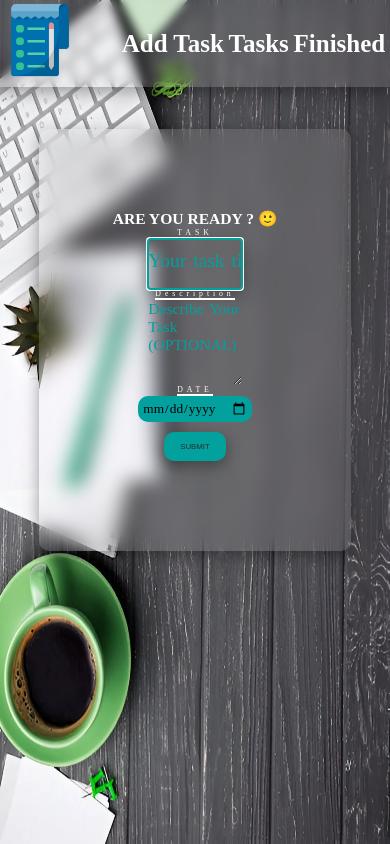
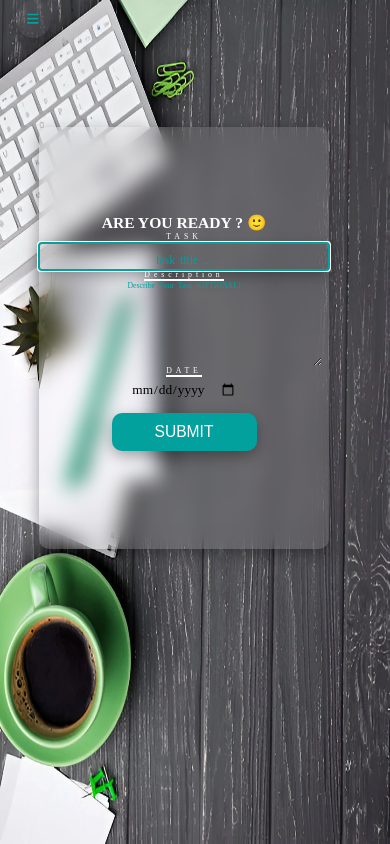
Before and after one commit to SorenaSalehi/TO-DO-Advance, a React (Vite) app: page /form in a window 390 px wide. Built offline with nearby package versions, Linux system fonts and the light colour scheme; a web font is replaced by a local one.

Commit message:
finished build

```diff
--- a/package.json
+++ b/package.json
@@ -10,6 +10,11 @@
     "preview": "vite preview"
   },
   "dependencies": {
+    "@fortawesome/fontawesome-svg-core": "^6.6.0",
+    "@fortawesome/free-brands-svg-icons": "^6.6.0",
+    "@fortawesome/free-regular-svg-icons": "^6.6.0",
+    "@fortawesome/free-solid-svg-icons": "^6.6.0",
+    "@fortawesome/react-fontawesome": "^0.2.2",
     "react": "^18.3.1",
     "react-dom": "^18.3.1",
     "react-router-dom": "^6.26.2"
--- a/src/component/AppNav/AppNav.jsx
+++ b/src/component/AppNav/AppNav.jsx
@@ -1,22 +1,29 @@
-import React from "react";
+import React, { useState } from "react";
 import { NavLink } from "react-router-dom";
+import { FontAwesomeIcon } from "@fortawesome/react-fontawesome";
+import { faBars } from "@fortawesome/free-solid-svg-icons";
+
 import styles from "./AppNav.module.css";
-import { useTodo } from "../../Context/TodoContext";
 
 export default function AppNav() {
+  const [isHidden, setIsHidden] = useState(true);
 
+  function handleSidebar() {
+    setIsHidden((hidden) => !hidden);
+  }
 
   return (
-    <nav className={styles.AppNav}>
+    <>
+      <button className={styles.sidebarBtn} onClick={handleSidebar}>
+        <FontAwesomeIcon className={styles.sidebar} icon={faBars} />
+      </button>
+      <nav className={isHidden ? styles.hidden : styles.AppNav}>
         <div className={styles.logo}>
           <NavLink to="/">
             <img loading="lazy" alt="todo-logo" src="/logo.webp"></img>
           </NavLink>
         </div>
         <ul>
-        {/* <li>
-          <NavLink to="/">Home</NavLink>
-        </li> */}
           <li>
             <NavLink to="/form">Add Task</NavLink>
           </li>
@@ -28,5 +35,6 @@ export default function AppNav() {
           </li>
         </ul>
       </nav>
+    </>
   );
 }
--- a/src/component/AppNav/AppNav.module.css
+++ b/src/component/AppNav/AppNav.module.css
@@ -1,7 +1,4 @@
 @import url("https://fonts.googleapis.com/css2?family=Edu+AU+VIC+WA+NT+Guides:wght@400..700&family=Sixtyfour+Convergence&display=swap");
-
-
-
 
 .AppNav a {
   text-decoration: none;
@@ -9,10 +6,10 @@
   font-size: 2.5rem;
   transition: all 0.8s;
 }
-.AppNav a:hover{
+.AppNav a:hover {
   font-size: 3rem;
 }
-.AppNav ul li a:active{
+.AppNav ul li a:active {
   color: var(--main-font-color);
 }
 
@@ -32,13 +29,12 @@
 }
 
 .logo {
-  width: 8rem;
+  width: 8dvw;
   text-align: center;
 }
 .logo img {
   width: 100%;
 }
-
 
 .AppNav ul {
   display: flex;
@@ -50,3 +46,43 @@
   display: flex;
   justify-content: space-between;
 }
+
+@media screen and (max-width: 450px) {
+  .AppNav {
+    position: absolute;
+    flex-direction: column;
+    justify-content: flex-start;
+    align-items: center;
+    width: 40%;
+    height: 100dvh;
+    left: 0;
+    transition: all 0.2s;
+    z-index: 4;
+  }
+  .hidden {
+    display: none;
+  }
+  .sidebarBtn {
+    position: absolute;
+    left: 4dvw;
+    border: none;
+    padding: 3dvw;
+    background-color: transparent;
+    box-shadow: rgba(0, 0, 0, 0.35) 0px 5px 15px;
+    border-radius: 2rem;
+    z-index: 5;
+  }
+  .sidebar {
+    color: var(--main-font-color);
+  }
+  .AppNav ul {
+    flex-direction: column;
+  }
+  .logo {
+    width: 15dvw;
+    margin-top: 5dvh;
+  }
+  .AppNav li a {
+    margin-top: 5dvh;
+  }
+}
--- a/src/pages/Form/Form.jsx
+++ b/src/pages/Form/Form.jsx
@@ -34,7 +34,7 @@ export default function Form() {
           autoFocus
           type="text"
           id="task"
-          placeholder="Your task title ..."
+          placeholder="task title ..."
           className={styles.task}
           value={task}
           onChange={(e) => setTask(e.target.value)}
--- a/src/pages/Form/Form.module.css
+++ b/src/pages/Form/Form.module.css
@@ -31,8 +31,6 @@
   font-family: "Edu AU VIC WA NT Guides", cursive;
   font-optical-sizing: auto;
   word-spacing: 0.2rem;
-  width: 30%;
-  height: 6dvh;
   background-color: transparent;
   border: none;
   text-align: center;
@@ -44,13 +42,13 @@
   box-shadow: rgba(0, 0, 0, 0.35) 0px 5px 15px;
 }
 .task::placeholder{
-  font-size: 5dvw;
+  font-size: 3dvw;
   color: var(--main-font-color);
 }
 
 .form .desc {
-  width: 30%;
   height: 10dvh;
+  text-align: center;
   font-size: 2dvw;
   font-family: "Edu AU VIC WA NT Guides", cursive;
   font-optical-sizing: auto;
@@ -66,7 +64,7 @@
 }
 
 .desc::placeholder{
-  font-size: 4dvw;
+  font-size: 2dvw;
   color: var(--main-font-color);
 }
 
@@ -77,9 +75,8 @@
 .form .date {
   border-radius: 1rem;
   padding: 0.4rem;
-  /* width: 20%; */
-  background-color: var(--main-font-color);
   border: none;
+  background-color: transparent;
   font-family: "Edu AU VIC WA NT Guides", cursive;
   font-optical-sizing: auto;
   word-spacing: 0.2rem;
@@ -91,6 +88,24 @@
 
 .form button {
   width: 20%;
+  color: var(--light-color);
   margin: 1rem;
   font-size: 2dvw;
 }
+
+@media screen and (max-width:450px) {
+  .form{
+    position: absolute;
+    top: 10dvh;
+  }
+  .form .task{
+    font-size: 6dvw;
+  }
+  .form .desc{
+    font-size: 6dvw;
+  }
+  .form button{
+    width: 50%;
+    font-size: 4dvw;
+  }
+}
--- a/src/pages/HomePage/HomePage.module.css
+++ b/src/pages/HomePage/HomePage.module.css
@@ -23,3 +23,20 @@
   font-size: 2dvw;
   color: var(--main-font-color);
 }
+
+@media screen and (max-width:450px) {
+  .homePage h1{
+    font-size: 12dvw;
+    margin-top: 15dvh;
+
+  }
+  .homePage button {
+    font-size: 8dvw;
+  }
+  .homePage footer {
+    margin-top: auto;
+    margin-bottom: 5dvh;
+    font-size: 2dvw;
+    color: var(--main-font-color);
+  }
+}
--- a/src/pages/Tasks/Tasks.module.css
+++ b/src/pages/Tasks/Tasks.module.css
@@ -50,7 +50,7 @@
   padding: 1rem;
   border-radius: 1rem;
   backdrop-filter: blur(8rem);
-  z-index: 100;
+  z-index: 1;
 }
 .tasksNum span {
   font-family: "Edu AU VIC WA NT Guides", cursive;
@@ -73,7 +73,20 @@
 }
 
 @media screen and (max-width:450px) {
+  .tasksContainer{
+    position: absolute;
+    top: 10dvh;
+  }
+
   .tasksList{
     width: 100%;
   }
+  .tasksNum{
+    font-size: 6dvw;
+    width: auto;
+  }
+  .startBtn{
+    width: 50%;
+    font-size: 6dvw;
+  }
 }
--- a/src/pages/TasksFinished/TasksFinished.module.css
+++ b/src/pages/TasksFinished/TasksFinished.module.css
@@ -43,7 +43,7 @@
   padding: 1dvw;
   border-radius: 1rem;
   backdrop-filter: blur(5rem);
-  z-index: 100;
+  z-index: 1;
 }
 
 .finishedNum span {
@@ -67,7 +67,20 @@
 }
 
 @media screen and (max-width: 450px) {
+  .finishedContainer{
+    position: absolute;
+    top: 10dvh;
+  }
+
   .finishedList {
     width: 100%;
   }
+  .finishedNum{
+    font-size: 6dvw;
+    width: auto;
+  }
+  .startBtn{
+    width: 50%;
+    font-size: 6dvw;
+  }
 }
```
Also changed, not shown: 1 other file (tests, documents, lock files or other folders). Lines whose indentation alone changed are shown as unchanged.
